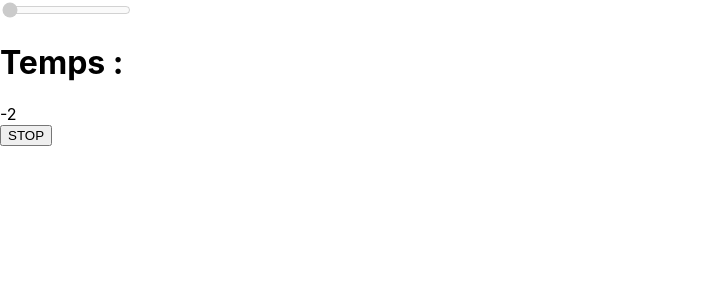
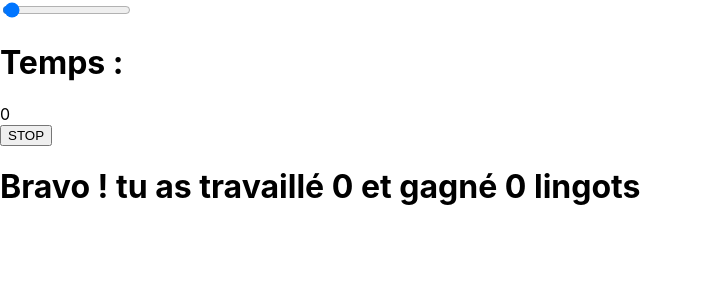
Before and after one commit to TheoSaminadin/Timego, a React (Create React App) app: page / in a window 1280 px wide. Both pictures are taken after a click on the button "LANCER". Shown: the top 300 px of the page, without its empty margins (0-703 px from the left). Built offline with nearby package versions, Linux system fonts and the light colour scheme.

Commit message:
point works

```diff
--- a/src/components/timer.js
+++ b/src/components/timer.js
@@ -53,10 +53,11 @@ function Timer() {
 
                 // executé lorsque l'on ferme l'application
 
-                clearTimeout(interval)
+               return(clearTimeout(interval))
             }
 
             if (count == 0) {
+                return (document.getElementById('score').style.display = "block", clearTimeout(interval))
 
             }
         }
@@ -83,7 +84,7 @@ function Timer() {
             <input min="-1" max="61" step="1" onChange={GetInputTime} id="timeInput" type="range" value={InputTime}></input>
             <div class="time"><h1>Temps :</h1>{count}</div>
             <button onClick={changeValue}>{startBtn}</button>
-            <div style={{display:'none'}} id="score"><h1> bravo ! tu as gagné {point}</h1></div>
+            <div style={{display:'none'}} id="score"><h1> Bravo ! tu as travaillé {count} et gagné {point} lingots</h1></div>
         </div>
     )
 
```
